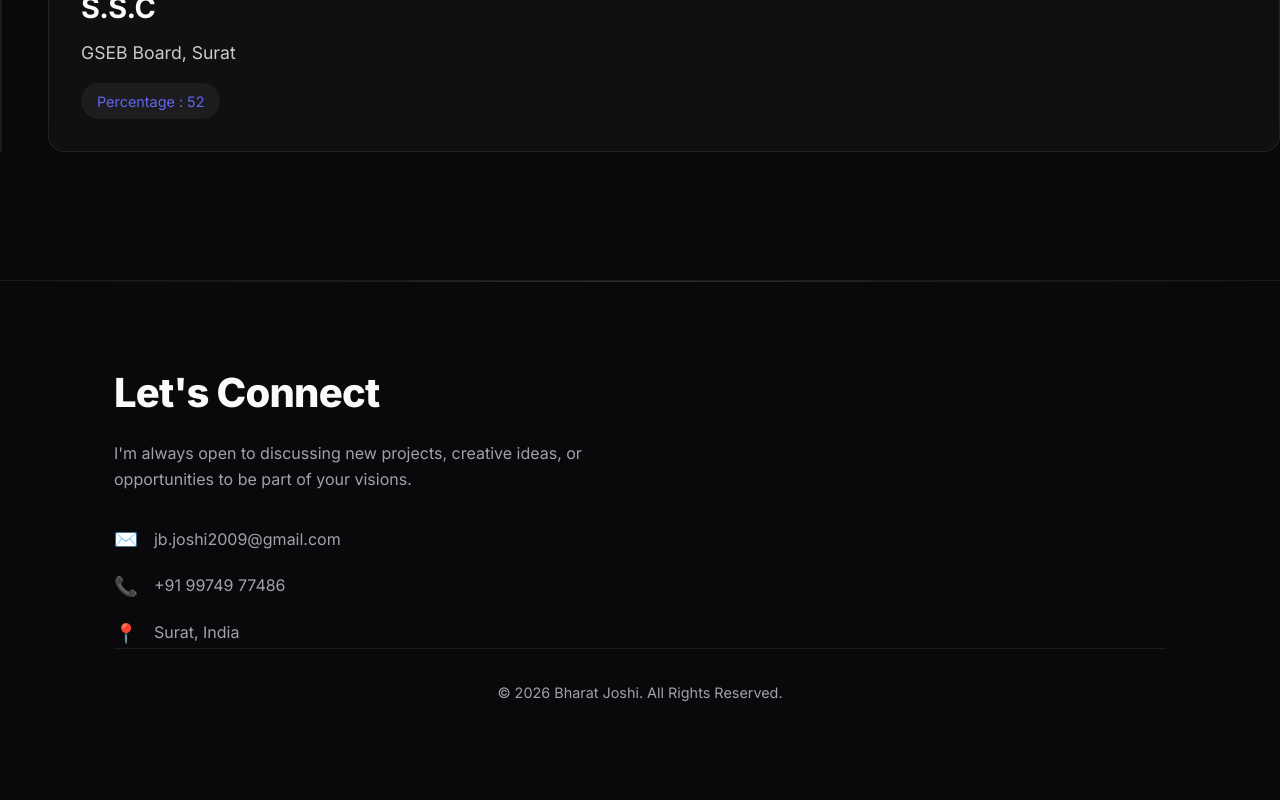
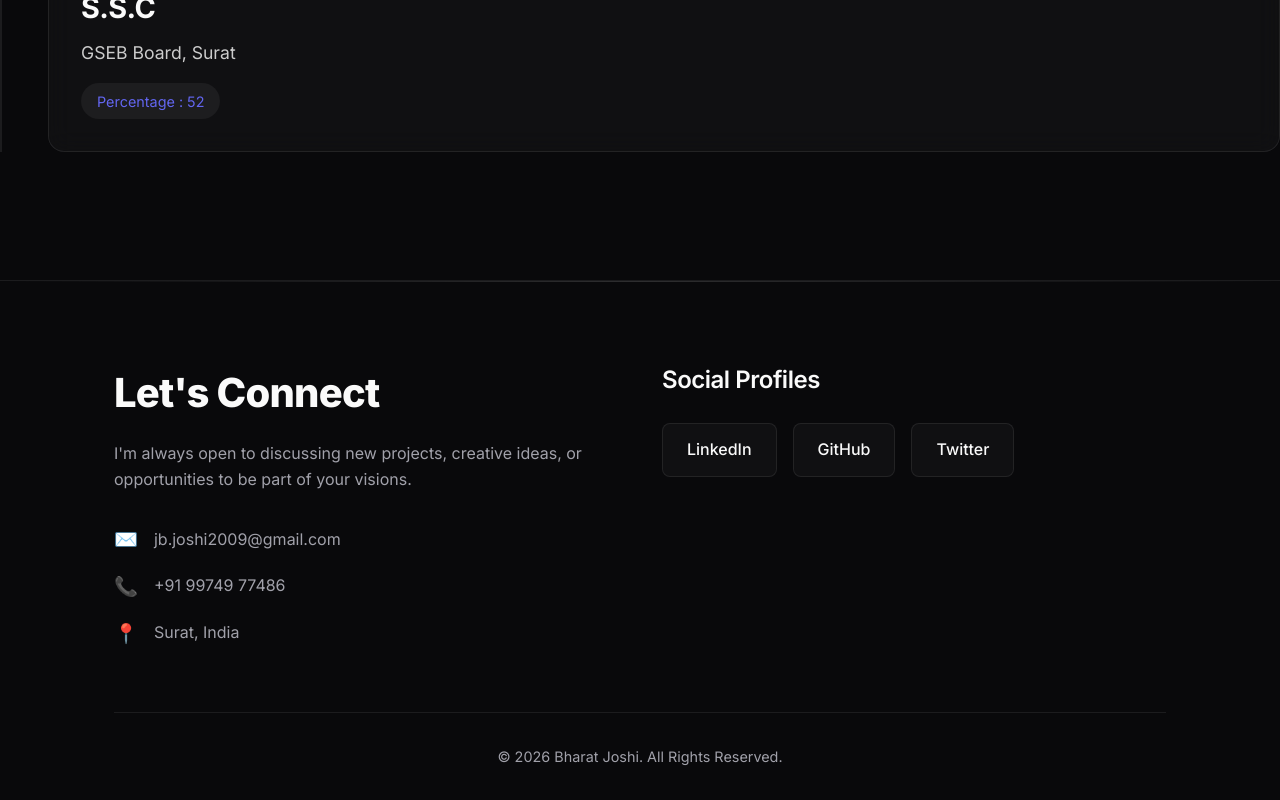
Before and after one commit to bharat-joshi/portfolio, a Next.js app: page / in a window 1280 px wide. Shown: the part 4452-5252 px from the top of the page. Before the commit the page ends 5188 px from the top, so only its background shows below. Built offline with nearby package versions, Linux system fonts and the light colour scheme.

Commit message:
Add footer link

```diff
--- a/components/Footer.tsx
+++ b/components/Footer.tsx
@@ -8,8 +8,8 @@
     <footer id="contact" className={styles.footer}>
 
      <div className={styles.container}>
-        {/* <div className={styles.content}> */}
-        <div className={styles.info}>
+        <div className={styles.content}>
+          <div className={styles.info}>
             <h3 className={styles.title}>Let's Connect</h3>
             <p className={styles.description}>
               I'm always open to discussing new projects, creative ideas, or opportunities to be part of your visions.
@@ -27,21 +27,21 @@
             </div>
           </div>
 
-          {/* <div className={styles.socials}>
+          <div className={styles.socials}>
             <h4 className={styles.socialTitle}>Social Profiles</h4>
             <div className={styles.socialLinks}>
-              <a href="#" target="_blank" rel="noopener noreferrer" className={styles.socialLink}>
+              <a href="https://www.linkedin.com/in/bharat-joshi-9a40ba95?utm_source=share_via&utm_content=profile&utm_medium=member_ios" target="_blank" rel="noopener noreferrer" className={styles.socialLink}>
                 LinkedIn
               </a>
-               <a href="#" target="_blank" rel="noopener noreferrer" className={styles.socialLink}>
+               <a href="https://github.com/bharat-joshi" target="_blank" rel="noopener noreferrer" className={styles.socialLink}>
                 GitHub
               </a>
-              <a href="#" target="_blank" rel="noopener noreferrer" className={styles.socialLink}>
+              <a href="https://x.com/jb_bharat" target="_blank" rel="noopener noreferrer" className={styles.socialLink}>
                 Twitter
               </a>
             </div>
-          </div> */}
-        {/* </div> */}
+          </div>
+        </div>
 
         <div className={styles.bottom}>
           <p>&copy; {new Date().getFullYear()} Bharat Joshi. All Rights Reserved.</p>
```
